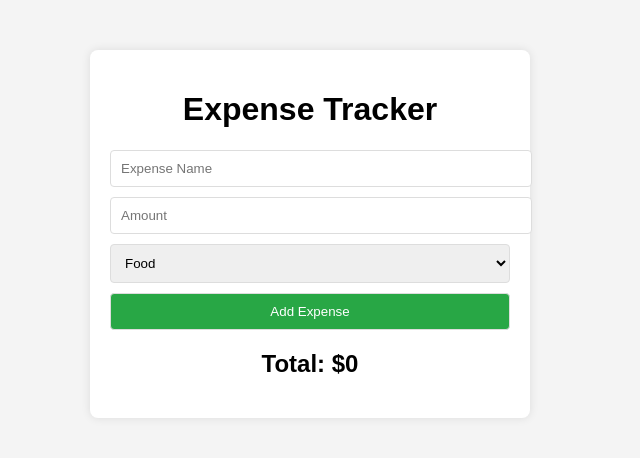
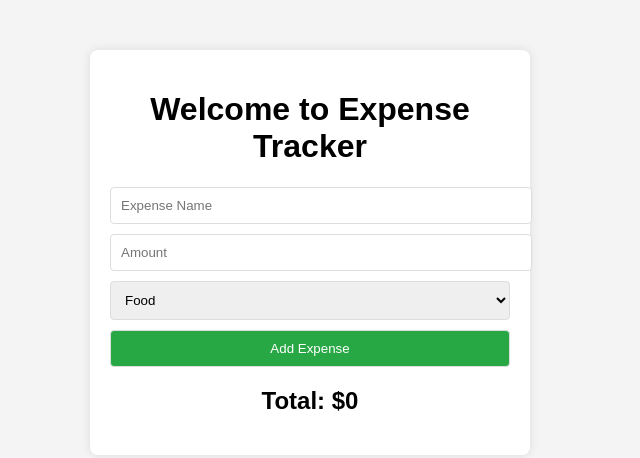
Before and after one commit to DhruvLamba/Expense_Tracker1, a plain HTML site: page index.html in a window 1280 px wide. Shown: the whole page, without its empty margins (330-970 px from the left). Drawn offline with Linux system fonts and the light colour scheme.

Commit message:
changed index.html

```diff
--- a/index.html
+++ b/index.html
@@ -8,7 +8,7 @@
 </head>
 <body>
     <div class="container">
-        <h1>Expense Tracker</h1>
+        <h1>Welcome to Expense Tracker</h1>
 
         <div id="expense-form">
             <input type="text" id="expense-name" placeholder="Expense Name">
```
